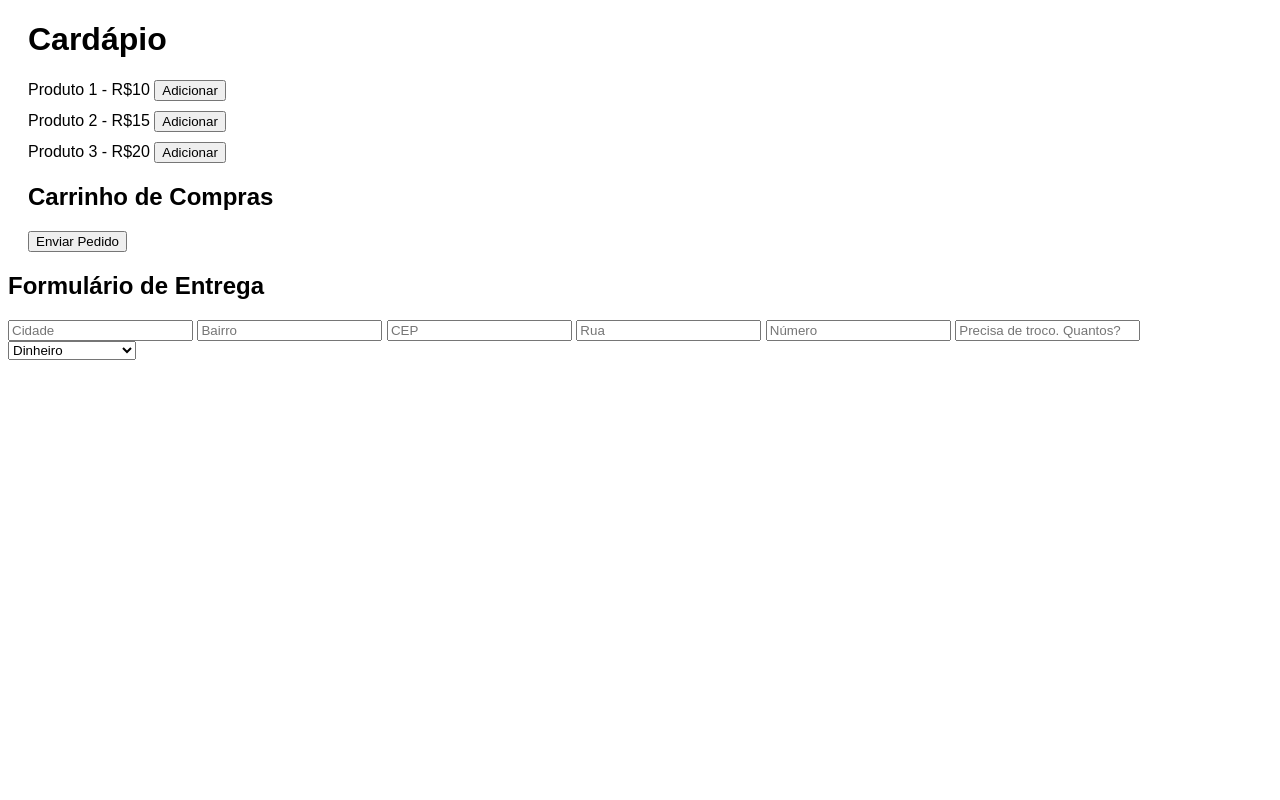
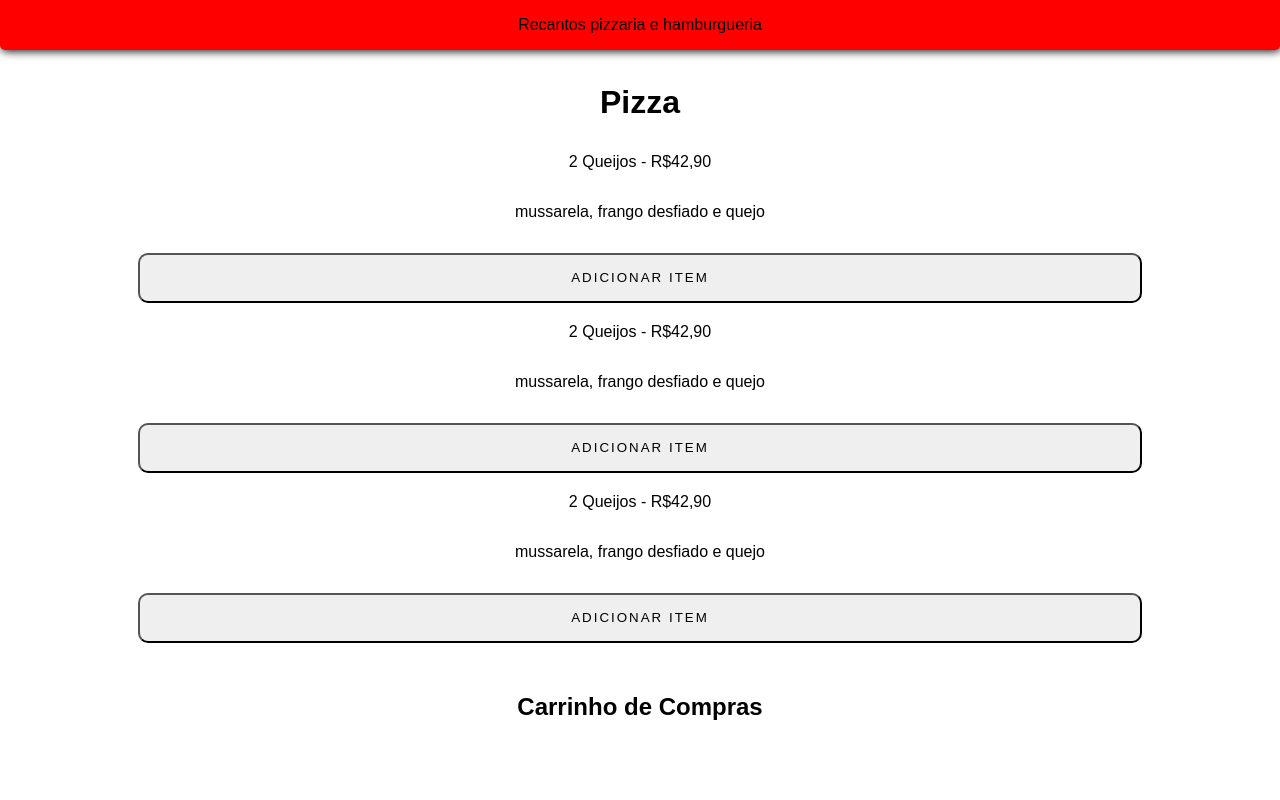
Before and after one commit to AntolinJunior/cardapio01, a plain HTML site: page index.html in a window 1280 px wide. Shown: the top 800 px of the page. Drawn offline with Linux system fonts and the light colour scheme.

Commit message:
Add files via upload

```diff
--- /dev/null
+++ b/assets/estilos/body.css
@@ -0,0 +1,10 @@
+body {
+    font-family: Arial, sans-serif;
+    text-align: center;
+    display: flex;
+    flex-direction: column;
+    margin: 0;
+    padding: 0;
+    margin-top: 50px;
+
+}
--- /dev/null
+++ b/assets/estilos/cardapio.css
@@ -0,0 +1,15 @@
+.cardapio {
+
+    margin-top: 0;
+    display: flex;
+    flex-direction: column;
+}
+
+.cardapio .botaoAdicionar{
+    width: 80%;
+    border-radius: 10px;
+    height: 50px;
+    color: rgb(0, 0, 0);
+    letter-spacing: 2px;
+    text-transform: uppercase;
+}
--- /dev/null
+++ b/assets/estilos/carrinho.css
@@ -0,0 +1,31 @@
+.carrinho {
+    margin: 20px;
+    display: flex;
+    flex-direction: column;
+    gap: 15px;
+}
+
+.carrinho-item {
+    display: flex;
+    justify-content: space-between;
+    padding: 10px;
+    background-color: red;
+    border-radius: 10px;
+    align-items: center;
+    margin-top: 10px;
+}
+
+.carrinho-item .remover{
+    background-color: red;
+    border-radius: 10px;
+    padding: 10px;
+}
+
+#totalCarrinho{
+    color: red;
+    text-transform: uppercase;
+    background-color: white;
+
+    padding: 10px;
+    border-radius: 10px;
+}
--- /dev/null
+++ b/assets/estilos/entrega.css
@@ -0,0 +1,28 @@
+.entrega{
+    background-color: red;
+    display: flex;
+    flex-direction: column;
+    align-items: center;
+    text-align: center;
+    gap: 20px;
+    padding: 1rem;
+    border-radius: 20px;
+
+}
+
+.entrega input, #pagamento{
+    text-align: center;
+    padding: 5px;
+    border: solid black 2px;
+    border-radius: 8px;
+    height: 30px;
+
+}
+
+
+
+.entrega .enviar{
+    width: 90%;
+    height: 40px;
+    border-radius: 10px;
+}
--- /dev/null
+++ b/assets/estilos/geral.css
@@ -0,0 +1,5 @@
+.geral {
+
+    margin: 1%;
+
+}
--- /dev/null
+++ b/assets/estilos/header.css
@@ -0,0 +1,19 @@
+header {
+    text-align: center;
+    background-color: red;
+    top: 0;
+    position: fixed;
+    width: 100%;
+    border-bottom-left-radius: 5px;
+    border-bottom-right-radius: 5px;
+    box-shadow: 1px 1px 10px black;
+    padding: auto;
+}
+
+header img {
+    width: 60px;
+    margin-top: 1rem;
+    border: solid yellow 2px;
+    border-radius: 44px;
+
+}
--- /dev/null
+++ b/assets/estilos/item.css
@@ -0,0 +1,9 @@
+.item {
+    margin: 10px 0;
+    display: flex;
+    flex-direction: column;
+    justify-content: space-between;
+    align-items: center;
+    gap: 1rem;
+
+}
--- a/index.html
+++ b/index.html
@@ -4,51 +4,47 @@
 <head>
     <meta charset="UTF-8">
     <meta name="viewport" content="width=device-width, initial-scale=1.0">
+    <link rel="stylesheet" href="assets/estilos/body.css">
+    <link rel="stylesheet" href="assets/estilos/geral.css">
+    <link rel="stylesheet" href="assets/estilos/cardapio.css">
+    <link rel="stylesheet" href="assets/estilos/carrinho.css">
+    <link rel="stylesheet" href="assets/estilos/item.css">
+    <link rel="stylesheet" href="assets/estilos/entrega.css">
+    <link rel="stylesheet" href="assets/estilos/header.css">
     <title>Cardápio</title>
-    <style>
-        body {
-            font-family: Arial, sans-serif;
-        }
-
-        .cardapio,
-        .carrinho {
-            margin: 20px;
-        }
-
-        .item {
-            margin: 10px 0;
-        }
-
-        .carrinho-item {
-            display: flex;
-            justify-content: space-between;
-        }
-    </style>
 </head>
 
+
 <body>
+    <header>
+        <p>Recantos pizzaria e hamburgueria</p>
+    </header>
+
+    <div class="geral">
+
 
         <div class="cardapio">
-        <h1>Cardápio</h1>
+            <h1 id="pizza">Pizza</h1>
             <div class="item">
-            <span>Produto 1 - R$10</span>
-            <button onclick="adicionarItem('pizza', 10)">Adicionar</button>
+                <span>2 Queijos - R$42,90</span>
+                <p>mussarela, frango desfiado e quejo</p>
+                <button class="botaoAdicionar" onclick="adicionarItem('2 queijos', 10)">Adicionar Item</button>
             </div>
             <div class="item">
-            <span>Produto 2 - R$15</span>
-            <button onclick="adicionarItem('Produto 2', 15)">Adicionar</button>
+                <span>2 Queijos - R$42,90</span>
+                <p>mussarela, frango desfiado e quejo</p>
+                <button class="botaoAdicionar" onclick="adicionarItem('2 queijos', 10)">Adicionar Item</button>
             </div>
             <div class="item">
-            <span>Produto 3 - R$20</span>
-            <button onclick="adicionarItem('Produto 3', 20)">Adicionar</button>
+                <span>2 Queijos - R$42,90</span>
+                <p>mussarela, frango desfiado e quejo</p>
+                <button class="botaoAdicionar" onclick="adicionarItem('2 queijos', 10)">Adicionar Item</button>
             </div>
-    </div>
-
             <div class="carrinho">
                 <h2>Carrinho de Compras</h2>
                 <div id="listaCarrinho"></div>
                 <div id="totalCarrinho"></div>
-        <button onclick="enviarWhatsApp()">Enviar Pedido</button>
+
             </div>
 
             <div class="entrega">
@@ -57,61 +53,21 @@
                 <input type="text" id="bairro" placeholder="Bairro" required>
                 <input type="text" id="cep" placeholder="CEP" required>
                 <input type="text" id="rua" placeholder="Rua" required>
-        <input type="text" id="numero" placeholder="Número" required>
-        <input type="text" id="troco" placeholder="Precisa de troco. Quantos?">
+                <input type="text" id="numero" placeholder="Número da residência" required>
+                <input type="text" id="troco" placeholder="Precisa de troco. Qual valor?">
                 <select id="pagamento">
                     <option value="dinheiro">Dinheiro</option>
                     <option value="cartao_credito">Cartão de Crédito</option>
                     <option value="cartao_debito">Cartão de Débito</option>
                     <option value="pix">Pix</option>
                 </select>
+                <button class="enviar" onclick="enviarWhatsApp()">Enviar Pedido</button>
+
             </div>
 
-    <script>
-        let carrinho = [];
-        let total = 0;
+        </div>
 
-        function adicionarItem(nome, preco) {
-            carrinho.push({ nome, preco });
-            total += preco;
-            atualizarCarrinho();
-        }
-
-        function removerItem(index) {
-            total -= carrinho[index].preco;
-            carrinho.splice(index, 1);
-            atualizarCarrinho();
-        }
-
-        function atualizarCarrinho() {
-            const listaCarrinho = document.getElementById('listaCarrinho');
-            listaCarrinho.innerHTML = '';
-            carrinho.forEach((item, index) => {
-                listaCarrinho.innerHTML += `
-                    <div class="carrinho-item">
-                        <span>${item.nome} - R$${item.preco}</span>
-                        <button onclick="removerItem(${index})">Remover</button>
-                    </div>
-                `;
-            });
-            document.getElementById('totalCarrinho').innerText = `Total: R$${total}`;
-        }
-
-        function enviarWhatsApp() {
-            const cidade = document.getElementById('cidade').value;
-            const bairro = document.getElementById('bairro').value;
-            const cep = document.getElementById('cep').value;
-            const rua = document.getElementById('rua').value;
-            const numero = document.getElementById('numero').value;
-            const troco = document.getElementById('troco').value;
-            const pagamento = document.getElementById('pagamento').value;
-
-            const mensagem = `Pedido:\n${carrinho.map(item => `${item.nome} - R$${item.preco}`).join('\n')}\n*Entrega em:*\n*Rua:* ${rua}\n*Número:* ${numero}\n*Bairro:* ${bairro}\n*Cidade:* ${cidade}\n*CEP:* ${cep}\n*Pagamento:* ${pagamento}\n*Precisa de troco? Valor:* ${troco}\n*Total:* R$${total}\n`;
-            const numeroWhatsApp = '5511937457836'; // Substitua pelo número desejado
-            const url = `https://wa.me/${numeroWhatsApp}?text=${encodeURIComponent(mensagem)}`;
-            window.open(url);
-        }
-    </script>
+        <script src="main.js"></script>
 
 </body>
 
--- /dev/null
+++ b/main.js
@@ -0,0 +1,44 @@
+let carrinho = [];
+let total = 0;
+
+function adicionarItem(nome, preco) {
+    carrinho.push({ nome, preco });
+    total += parseFloat(preco);
+    atualizarCarrinho();
+}
+
+function removerItem(index) {
+    total -=  carrinho[index].preco;
+    carrinho.splice(index, 1);
+    atualizarCarrinho();
+}
+
+function atualizarCarrinho() {
+    const listaCarrinho = document.getElementById('listaCarrinho');
+    listaCarrinho.innerHTML = '';
+    carrinho.forEach((item, index) => {
+        listaCarrinho.innerHTML += `
+            <div class="carrinho-item">
+                <span>${item.nome} - R$${item.preco}</span>
+                <button class="remover" onclick="removerItem(${index})">Remover</button>
+            </div>
+        `;
+    });
+
+    document.getElementById('totalCarrinho').innerText = `TOTAL: R$${total.toFixed(2)}`;
+}
+
+function enviarWhatsApp() {
+    const cidade = document.getElementById('cidade').value;
+    const bairro = document.getElementById('bairro').value;
+    const cep = document.getElementById('cep').value;
+    const rua = document.getElementById('rua').value;
+    const numero = document.getElementById('numero').value;
+    const troco = document.getElementById('troco').value;
+    const pagamento = document.getElementById('pagamento').value;
+
+    const mensagem = `Pedido:\n${carrinho.map(item => `${item.nome} - R$${item.preco}`).join('\n')}\n*Entrega em:*\n*Rua:* ${rua}\n*Número:* ${numero}\n*Bairro:* ${bairro}\n*Cidade:* ${cidade}\n*CEP:* ${cep}\n*Pagamento:* ${pagamento}\n*Precisa de troco? Valor:* ${troco}\n*Total:* R$${total}\n`;
+    const numeroWhatsApp = '5511937457836'; // Substitua pelo número desejado
+    const url = `https://wa.me/${numeroWhatsApp}?text=${encodeURIComponent(mensagem)}`;
+    window.open(url);
+}
```
Also changed, not shown: 1 other file. Lines whose indentation alone changed are shown as unchanged.
